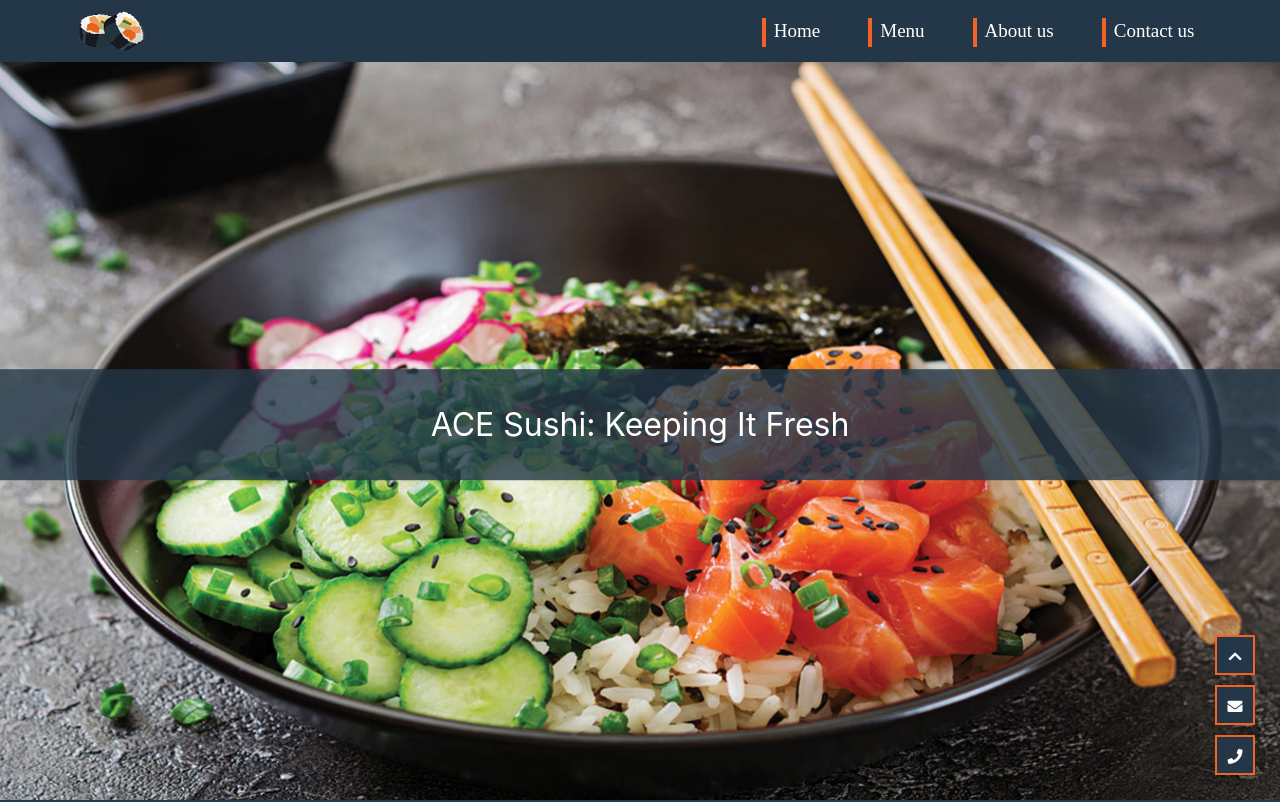
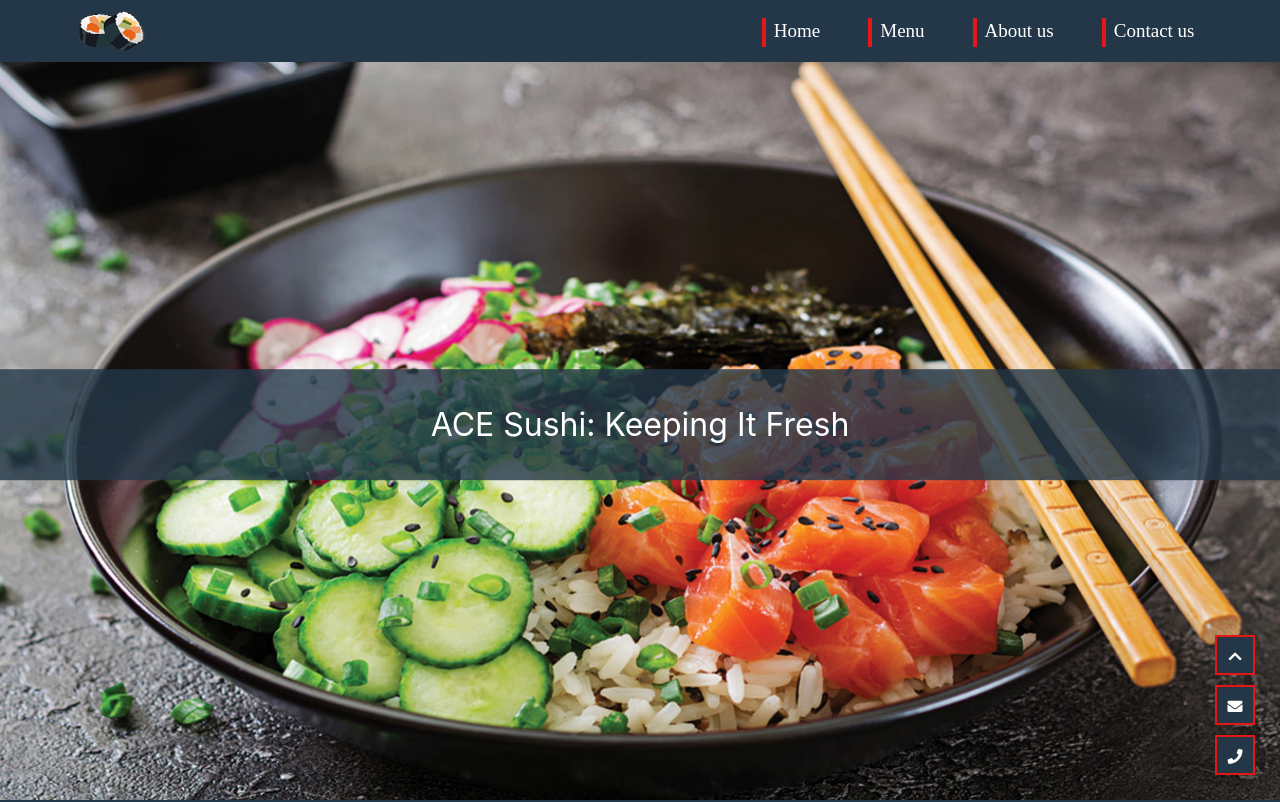
Before and after one commit to elmasnaoui-mohamed/Sushi, a plain HTML site: page index.html in a window 1280 px wide. Shown: the top 802 px of the page. Drawn offline with nearby package versions, Linux system fonts and the light colour scheme.

Commit message:
Update main.css

```diff
--- a/main.css
+++ b/main.css
@@ -17,7 +17,7 @@ html {
 }
 
 :root {
-  --main-color: #f26224;
+  --main-color: rgb(229,22,22);
   --mainBg-color: #233748;
   --p-color: #dcdcdc;
   --white: white;
```
